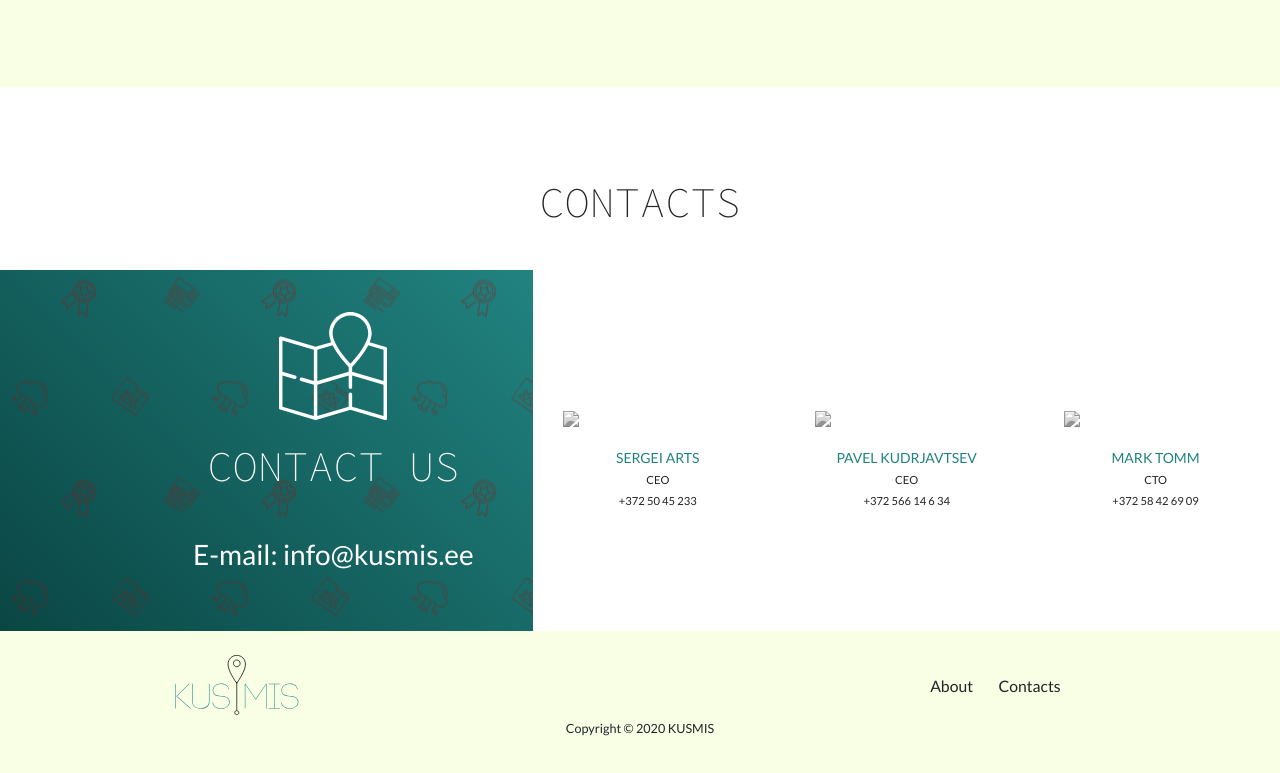
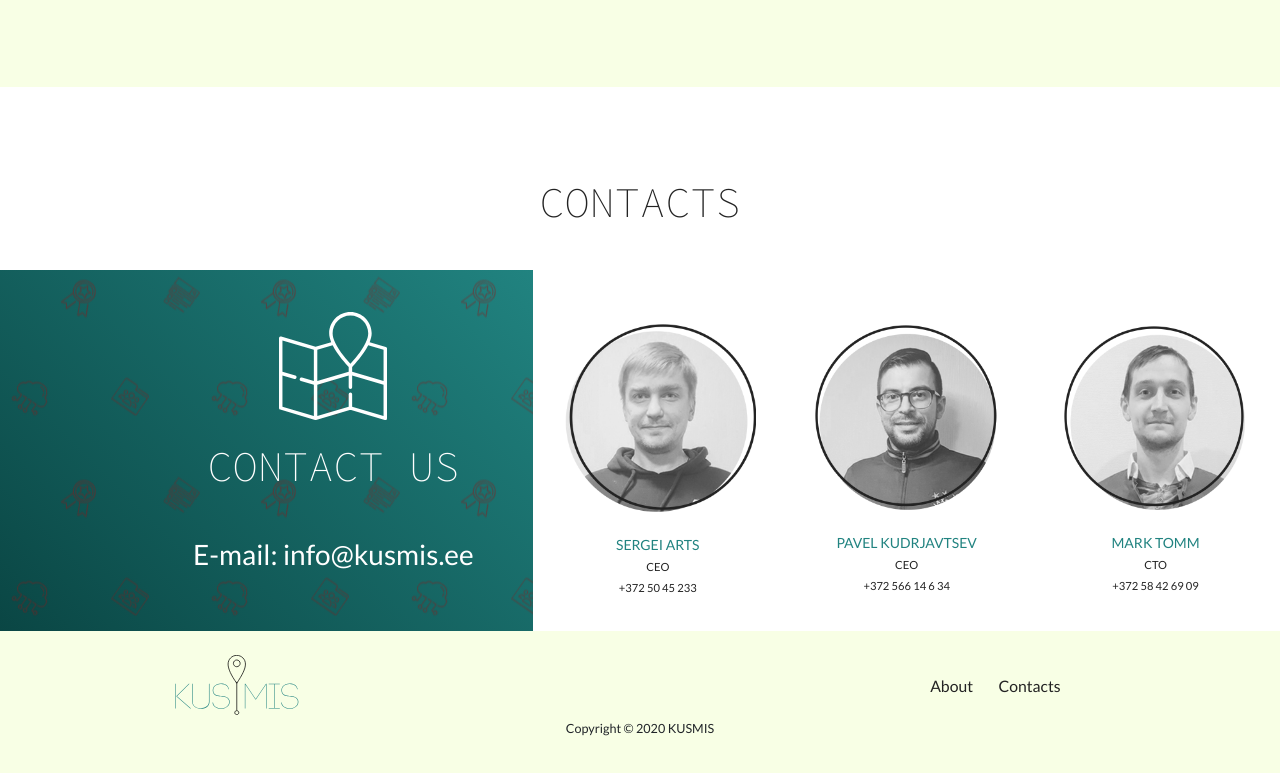
Before and after one commit to LioKlio/kusmis, a plain HTML site: page docs/index.html in a window 1280 px wide. Shown: the part 2070-2843 px from the top of the page. Drawn offline with nearby package versions, Linux system fonts and the light colour scheme; the site is published under a folder, as on GitHub Pages, so addresses that start at the root find nothing.

Commit message:
next step fix

```diff
--- a/docs/index.html
+++ b/docs/index.html
@@ -218,13 +218,13 @@
           </div>
           <div class="team col-12 col-md-7 px-0">
             <ul>
-              <li> <img class="photo grayscale" src="/img/Sergei.png">
+              <li> <img class="photo grayscale" src="img/Sergei.png">
                 <div class="cont">Sergei Arts <br><span>CEO</span> <br><span>+372 50 45 233</span> </div>
               </li>
-              <li> <img class="photo grayscale" src="/img/Pavel.png">
+              <li> <img class="photo grayscale" src="img/Pavel.png">
                 <div class="cont">Pavel Kudrjavtsev <br><span>CEO</span> <br><span>+372 566 14 6 34</span> </div>
               </li>
-              <li> <img class="photo grayscale" src="/img/Mark.png">
+              <li> <img class="photo grayscale" src="img/Mark.png">
                 <div class="cont">Mark Tomm <br><span>CTO</span> <br><span>+372 58 42 69 09</span></div>
               </li>
             </ul>
```
